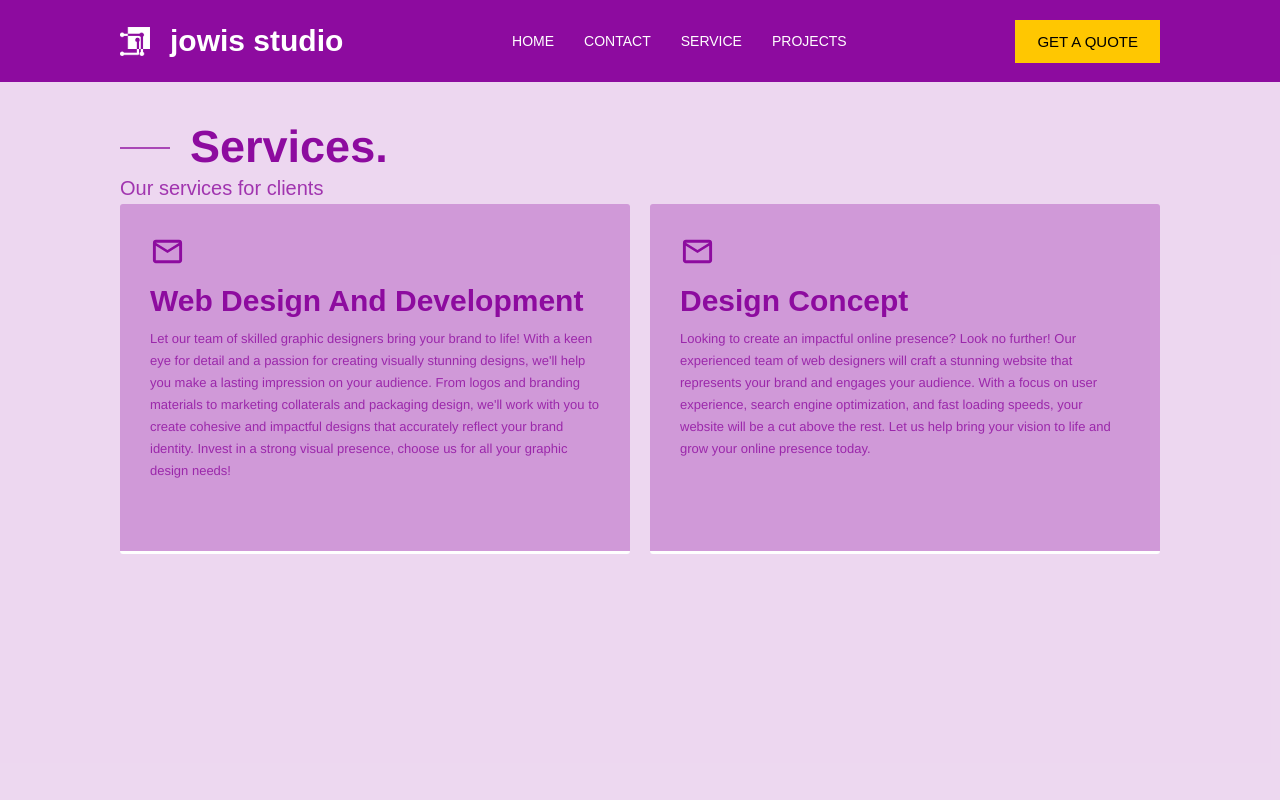
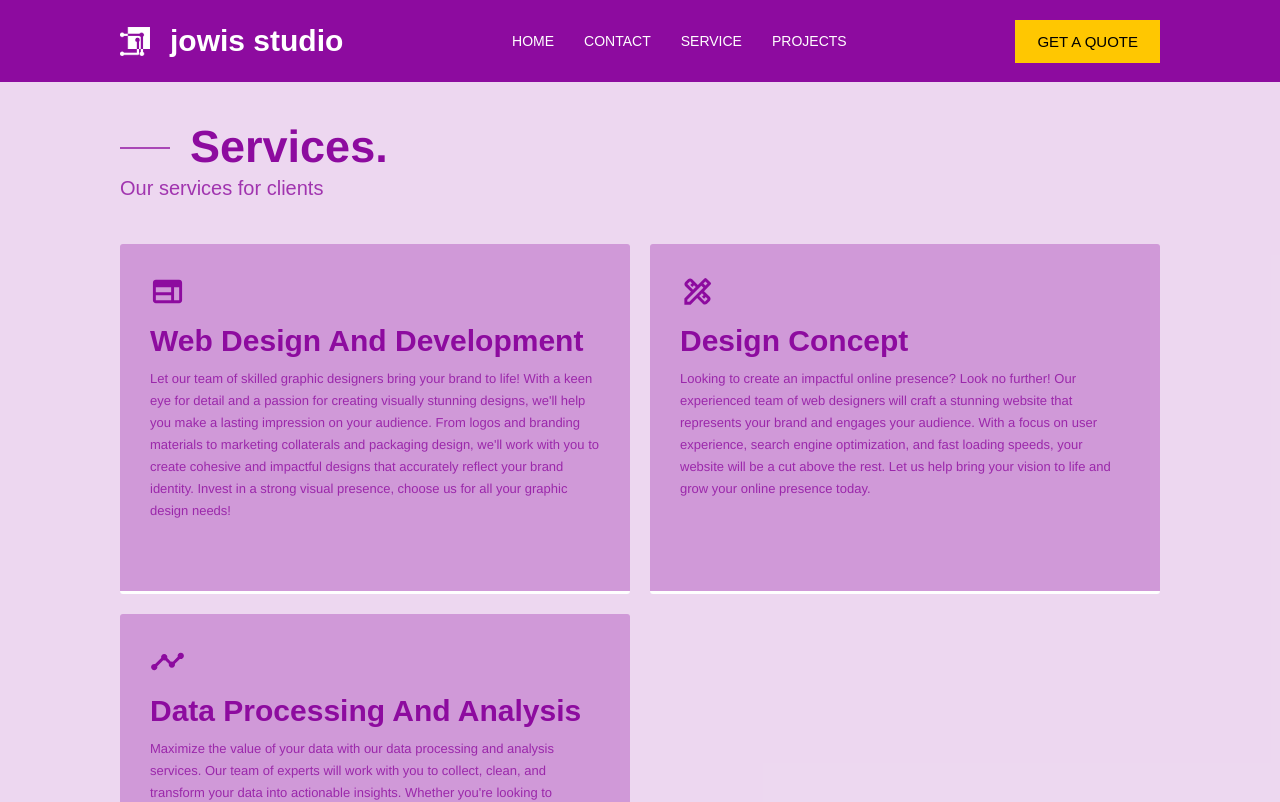
Before and after one commit to Ernie1234/jowis, a React (Create React App) app: page /services in a window 1280 px wide. Shown: the top 802 px of the page. Built offline with nearby package versions, Linux system fonts and the light colour scheme; a web font is replaced by a local one.

Commit message:
service finish

```diff
--- a/src/components/Service.js
+++ b/src/components/Service.js
@@ -2,7 +2,8 @@ import React from "react";
 import HeaderTitle from "./HeaderTitle";
 import Card from "./Card";
 
-import { MdMailOutline } from "react-icons/md";
+import { MdOutlineDesignServices, MdOutlineWeb } from "react-icons/md";
+import { IoAnalyticsSharp } from "react-icons/io5";
 
 function Service() {
   return (
@@ -10,14 +11,19 @@ function Service() {
       <HeaderTitle />
       <div className="box">
         <Card
-          icon={<MdMailOutline size={35} />}
+          icon={<MdOutlineWeb size={35} />}
           title="Web Design and Development"
           subTitle={`Let our team of skilled graphic designers bring your brand to life! With a keen eye for detail and a passion for creating visually stunning designs, we'll help you make a lasting impression on your audience. From logos and branding materials to marketing collaterals and packaging design, we'll work with you to create cohesive and impactful designs that accurately reflect your brand identity. Invest in a strong visual presence, choose us for all your graphic design needs!`}
         />
         <Card
-          icon={<MdMailOutline size={35} />}
+          icon={<MdOutlineDesignServices size={35} />}
           title="Design Concept"
           subTitle={`Looking to create an impactful online presence? Look no further! Our experienced team of web designers will craft a stunning website that represents your brand and engages your audience. With a focus on user experience, search engine optimization, and fast loading speeds, your website will be a cut above the rest. Let us help bring your vision to life and grow your online presence today.`}
+        />
+        <Card
+          icon={<IoAnalyticsSharp size={35} />}
+          title="Data Processing and Analysis"
+          subTitle={`Maximize the value of your data with our data processing and analysis services. Our team of experts will work with you to collect, clean, and transform your data into actionable insights. Whether you're looking to improve your business operations, make data-driven decisions, or gain a competitive advantage, we have the tools and expertise to help. From predictive analytics to visual data representations, we'll provide you with the information you need to succeed. Don't let data overwhelm you, let us help turn it into opportunity`}
         />
       </div>
     </div>
--- a/src/styles/components/service.scss
+++ b/src/styles/components/service.scss
@@ -35,11 +35,9 @@
 
 .box {
   display: grid;
-  //   grid-template-columns: repeat(auto-fit, minmax(35rem, 1fr));
-  //   gap: 1.5rem;
-
   grid-template-columns: repeat(auto-fit, minmax(35rem, 1fr));
   grid-gap: 2rem;
+  margin-top: 4rem;
 }
 .card {
   height: 35rem;
```
